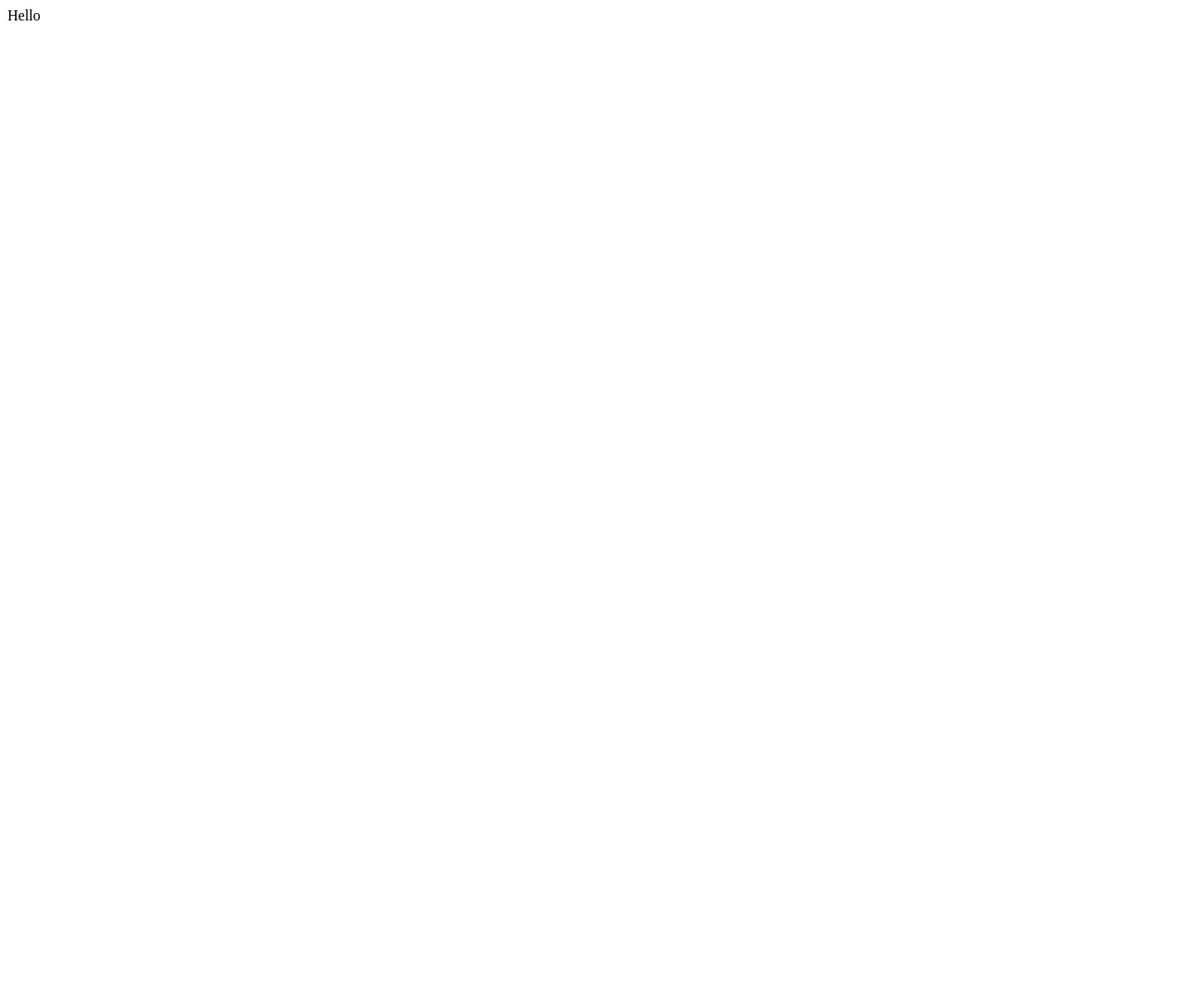
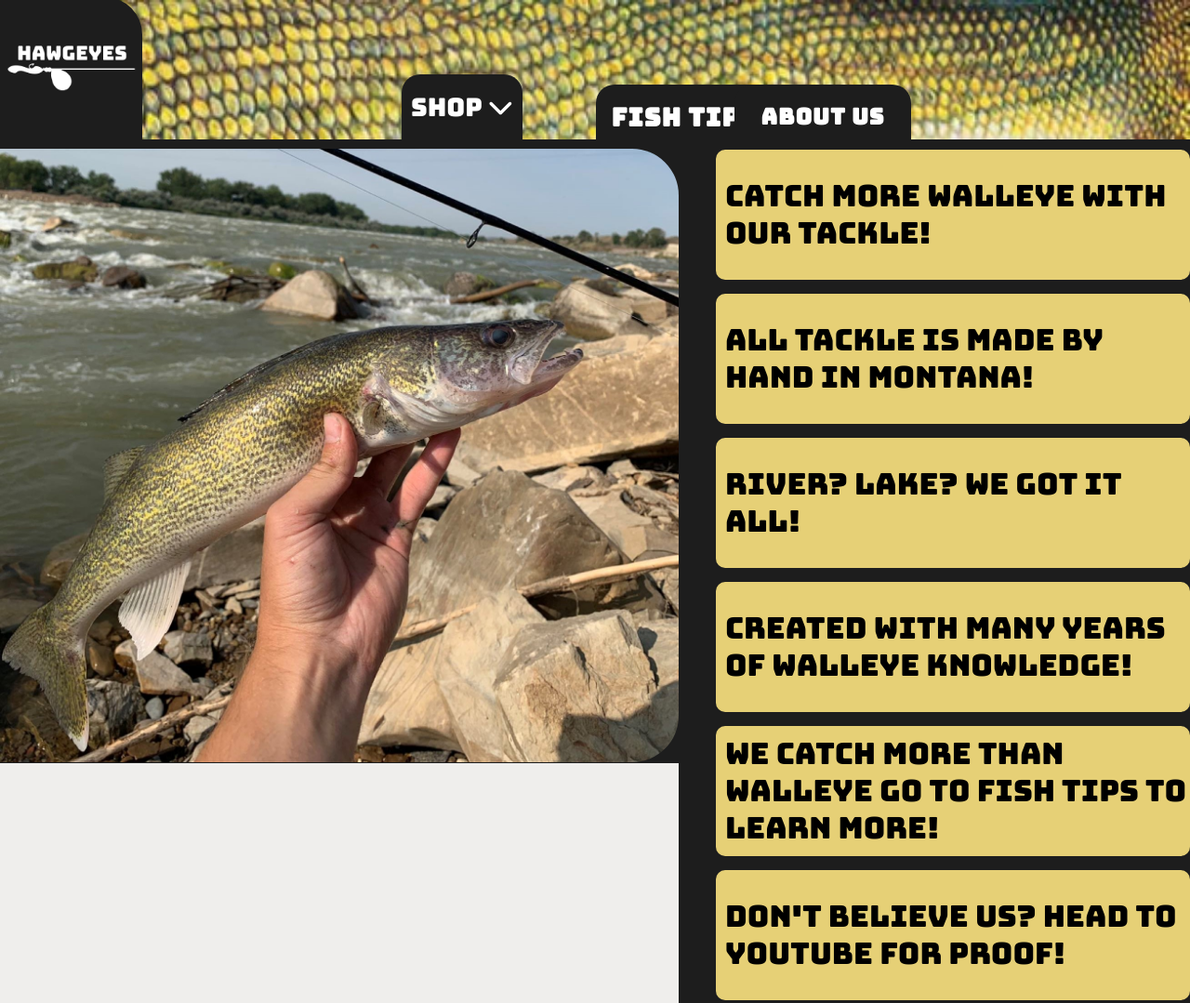
Before and after one commit to Hilberteah/App-in-a-day, a plain HTML site: page index.html in a window 1280 px wide. Shown: the top 1079 px of the page at 93% size. Before the commit the page ends 800 px from the top, so only its background shows below. Drawn offline with Linux system fonts and the light colour scheme; a web font is replaced by a local one.

Commit message:
Worked on index.html page

```diff
--- a/index.html
+++ b/index.html
@@ -1,12 +1,98 @@
 <!DOCTYPE html>
 <html lang="en">
-<head>
+  <head>
     <meta charset="UTF-8">
-    <meta name="viewport" content="width=device-width, initial-scale=1.0">
-    <meta http-equiv="X-UA-Compatible" content="ie=edge">
-    <title>Document</title>
-</head>
-<body>
-    <div>Hello</div>
-</body>
+    <title>title</title>
+    <link href="https://fonts.googleapis.com/css?family=Bungee&display=swap" rel="stylesheet">
+    <link href="https://fonts.googleapis.com/css?family=Bungee+Inline&display=swap" rel="stylesheet">
+    <link href="https://fonts.googleapis.com/css?family=Lato&display=swap" rel="stylesheet">
+    <script src="https://kit.fontawesome.com/331d02d2ad.js"></script>
+    <link rel="stylesheet" href="styles/header.css">
+    <link rel="stylesheet" href="styles/common.css">
+    <link rel="stylesheet" href="styles/dropmenu.css">
+    <link rel="stylesheet" href="styles/home-styles.css">
+
+  </head>
+  <body>
+    <div class="header">
+      <!-- <style>
+        bod
+
+      </style>   -->
+      <div class="logo">
+            <img src="pictures/logos/922d714d-cef1-4ccf-a981-c6c96d872738_200x200.png" alt="logo">
+            <!-- <div class="whitespace"></div> -->
+            <!--  -->
+        </div>
+      <div class="shop-drop">
+        <button class="dropbtn">Shop <i class="fas fa-chevron-down"></i></button>
+        <div class="shop-options">
+          <a href="#">Tackle</a>
+          <a href="#">Clothing</a>
+        </div>
+      </div>
+
+      <div class="fish-tips-wrapper">
+
+        <a style="display:block" href="https://www.youtube.com/watch?v=dQw4w9WgXcQ">
+            <div class="fish-tips">Fish Tips</div>
+        </a>
+      </div>
+
+      <div class="about-tab-wrapper">
+        <a style="display:block" href="https://www.youtube.com/watch?v=dQw4w9WgXcQ">
+          <div class="about-tab">About Us</div>
+        </a>
+      </div>
+
+      </div>
+
+    <div class="spacer10"></div>
+
+
+    <div class="page-container">
+      <div class="left-column">
+        <div class="fish-images">
+          <img src="pictures/fish/original.jfif" alt="fish">
+        </div>
+      </div>
+      <div class="right-column">
+        <div class="headings">
+          <ul>
+            <li>Catch more walleye with our tackle!</li>
+            <li>All tackle is made by hand in Montana!</li>
+            <li>River? Lake? We got it all!</li>
+            <li>Created with many years of walleye knowledge!</li>
+            <li>We catch more than Walleye go to fish tips to learn more!</li>
+            <li>Don't believe us? Head to Youtube for proof!</li>
+            <li>Or stop in our shop!</li>
+
+          </ul>
+        </div>
+      </div>
+    </div>
+
+    <div>
+      <iframe src="https://www.google.com/maps/embed?pb=!1m18!1m12!1m3!1d10825.67612408523!2d-104.52528583745905!3d47.286610357582404!2m3!1f0!2f0!3f0!3m2!1i1024!2i768!4f13.1!3m3!1m2!1s0x5324e574b22c7635%3A0xbb8d8194947b5592!2sIntake%2C%20MT%2059330!5e0!3m2!1sen!2sus!4v1568155274233!5m2!1sen!2sus" width="100%" height="350" frameborder="0" style="border:0;" allowfullscreen=""></iframe>
+    </div>
+
+
+    <div class="footer">
+      <div class="social-media-wrapper">
+        <div class="icon">
+          <a href="https://www.youtube.com/channel/UCEbUSCVgXZdaTy4zLUNzMVg?view_as=subscriber"><i class="fab fa-youtube"></i></a>
+        </div>
+        <div class="icon">
+          <a href="#"><i class="fab fa-instagram"></i></a>
+        </div>
+        <div class="icon">
+          <a href="#"><i class="fab fa-facebook-f"></i></a>
+        </div>
+        <div class="icon">
+          <a href="https://fishbrain.com/feed"><i class="fas fa-fish"></i></a>
+        </div>
+      </div>
+    </div>
+
+  </body>
 </html>
--- /dev/null
+++ b/styles/common.css
@@ -0,0 +1,10 @@
+body {
+    margin: 0px;
+    background-color: rgb(239,238,236);
+
+}
+
+.spacer10 {
+    height: 10px;
+    background-color: rgb(29, 29, 29);
+}
--- /dev/null
+++ b/styles/dropmenu.css
@@ -0,0 +1,65 @@
+.dropbtn {
+    line-height: 50px;
+    background-color: rgb(29, 29, 29);
+    color: white;
+    font-size: 46px;
+    padding-left: 10px;
+    padding-right: 10px;
+    border: none;
+    font-family: 'Bungee', cursive;
+    font-size: 1.7rem;
+    height: 70px;
+    margin-top: 101px;
+    margin-left: 200px;
+    margin-bottom: 50px;
+    border-top-left-radius: 20px;
+    border-top-right-radius: 20px;
+    transition: 0.5s;
+  }
+
+  .dropbtn:focus{
+      outline: none;
+  }
+
+
+.shop-drop {
+    display: flex;
+    justify-content: center;
+    align-items: center;
+    position: relative;
+    display: inline-block;
+    height: 193px;
+
+}
+
+.shop-options{
+    display: none;
+    position: absolute;
+    background-color: #f1f1f1;
+    width: 200px;
+    box-shadow: 0px 8px 16px 0px rgba(0,0,0,0.2);
+    z-index: 1;
+    border-bottom-right-radius: 10px;
+    border-bottom-left-radius: 10px;
+
+}
+
+.shop-options a {
+    color: black;
+    padding: 12px 16px;
+    text-decoration: none;
+    display: block;
+    font-family: 'Bungee', cursive;
+}
+
+.shop-options a:hover {
+    background-color: #ddd;
+    border-radius: 10px;
+}
+
+.shop-drop:hover .shop-options {
+    display: block;
+}
+.shop-drop:hover .dropbtn {
+    background-color: rgb(4, 48, 17);
+}
--- /dev/null
+++ b/styles/header.css
@@ -0,0 +1,97 @@
+
+.header{
+    display: flex;
+    justify-content: space-between;
+    align-items: center;
+    height: 150px;
+    background-image: url(../pictures/backgrounds/walleye.jpg);
+    background-repeat: none;
+    background-size: 100%;
+
+}
+
+
+.header > .logo img {
+    background-color: rgb(29, 29, 29);
+    /* margin-left:15px; */
+    height: 153px;
+    /* border-bottom-right-radius: 20px; */
+    border-top-right-radius: 40px;
+
+
+}
+
+/* .header .left-column a {
+    margin-top: 45px;
+    margin-left: -110px;
+    font-size: 9rem;
+    color: #FF0000;
+
+
+
+} */
+.whitespace{
+    margin-top: 30px;
+    margin-left: 50px;
+    height: 60px;
+    width: 60px;
+    background-color: white;
+}
+
+
+.fish-tips {
+    display: flex;
+    justify-content: center;
+    align-items: center;
+    width: 190px;
+    height: 70px;
+    margin-top: 101px;
+    border-top-left-radius: 20px;
+    border-top-right-radius: 20px;
+    background-color:rgb(29, 29, 29);
+    color: white;
+    font-family: 'Bungee', cursive;
+    letter-spacing: 1px;
+    font-size: 1.7em;
+    font-weight: 900;
+    transition: 0.5s;
+}
+
+.header > .fish-tips-wrapper a {
+    text-decoration: none;
+}
+
+.fish-tips-wrapper:hover .fish-tips{
+    background-color:  rgb(4, 48, 17);
+}
+
+
+.about-tab {
+    display: flex;
+    justify-content: center;
+    align-items: center;
+    width: 190px;
+    height: 70px;
+    margin-top: 101px;
+    margin-left: -120px;
+    border-top-left-radius: 20px;
+    border-top-right-radius: 20px;
+    background-color:rgb(29, 29, 29);
+    color: white;
+    font-family: 'Bungee', cursive;
+    letter-spacing: 1px;
+    font-size: 1.5em;
+    font-weight: 900;
+    transition: 0.5s;
+    margin-right: 300px;
+
+}
+
+.header > .about-tab-wrapper a {
+    text-decoration: none;
+}
+
+
+.about-tab-wrapper:hover .about-tab{
+    background-color:  rgb(4, 48, 17);
+}
--- /dev/null
+++ b/styles/home-styles.css
@@ -0,0 +1,68 @@
+.page-container {
+    display: grid;
+    grid-template-columns: 1.9fr 1fr;
+
+}
+
+.page-container > .left-column > .fish-images {
+    background-color: rgb(29, 29, 29);
+}
+
+
+.page-container > .left-column > .fish-images img{
+    height: 100%;
+    width: 100%;
+    border-top-right-radius: 50px;
+    border-bottom-right-radius: 50px;
+    margin-bottom: -3px;
+}
+
+
+.page-container > .right-column {
+    background-color: rgb(29, 29, 29);
+}
+
+.page-container > .right-column > .headings ul li {
+    margin-top: -15px;
+    font-family: 'Bungee', cursive;
+    background-color: rgb(230,208,118);
+    width: 500px;
+    height: 140px;
+    display: flex;
+    justify-content:center;
+    align-items: center;
+    margin-bottom: 30px;
+    font-size: 2em;
+    border-radius: 10px;
+    line-height: 40px;
+    padding-left: 10px;
+}
+
+.footer {
+    height: 400px;
+    background-color: rgb(29, 29, 29);
+    box-shadow: inset 2px 25px 64px -37px rgba(255,255,255,1);
+}
+
+
+
+
+.footer > .social-media-wrapper {
+    display: flex;
+    justify-content: space-around;
+    align-items: center;
+    height: 90px;
+    border-top: 10px;
+    border-top-color: white;
+
+
+}
+
+.footer > .social-media-wrapper a {
+    color: rgb(230,208,118);
+    font-size: 4em;
+    transition: 0.5s;
+}
+.footer > .social-media-wrapper a:hover {
+    color: rgb(139,126,72)
+}
```
Also changed, not shown: pictures/backgrounds/walleye.jpg (added), pictures/fish/original.jfif (added), pictures/logos/3cbbdb8e-33b5-47df-852e-173b6a622b63_200x200.png (added), pictures/logos/922d714d-cef1-4ccf-a981-c6c96d872738_200x200.png (added).
